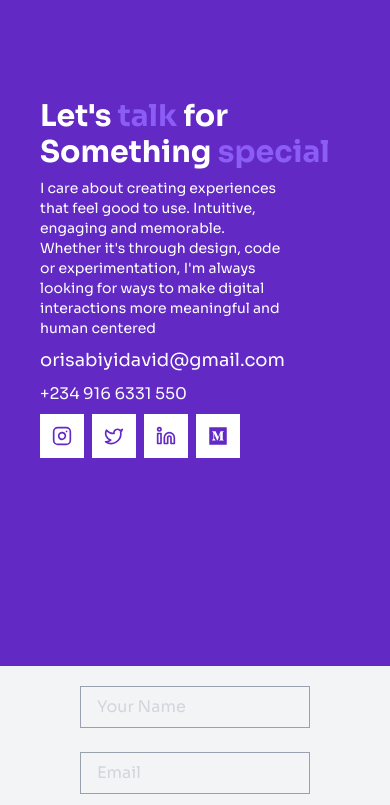
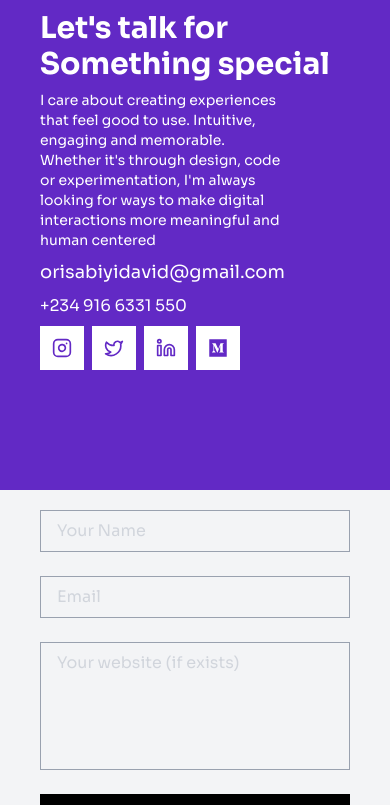
Before and after one commit to Orisabiyi/orisabiyi-lab, a Next.js app: page / in a window 390 px wide. Shown: the part 4640-5445 px from the top of the page. Built offline with nearby package versions, Linux system fonts and the light colour scheme.

Commit message:
feat: update layout and styling in ContactSection for improved visual consistency

```diff
--- a/components/contact-section.tsx
+++ b/components/contact-section.tsx
@@ -49,14 +49,14 @@ export default function ContactSection() {
     <section
       id="contact-me"
       className="font-sora bg-primary relative">
-      <div className="flex flex-col md:flex-row items-stretch gap-10 md:gap-20">
-        <div className="md:w-1/2 space-y-2 md:space-y-4 px-10 md:pl-20 text-white py-32">
+      <div className="flex flex-col md:flex-row items-stretch md:px-0 gap-10 md:gap-20">
+        <div className="md:w-1/2 space-y-2 md:space-y-4 px-10 md:pl-20 text-white py-10 md:py-32">
           <h2 className="flex flex-col text-3xl md:text-4xl font-bold">
             <span>
-              Let&apos;s <span className="text-primary-1">talk</span> for
+              Let&apos;s talk for
             </span>
             <span>
-              Something <span className="text-primary-1">special</span>
+              Something special
             </span>
           </h2>
           <p className="text-sm md:text-base w-4/5">
@@ -81,7 +81,7 @@ export default function ContactSection() {
 
         <form
           action={formAction}
-          className="md:w-1/2 h-full flex flex-col gap-6 order-1 bg-gray-100 px-20 py-5 md:py-32">
+          className="w-full md:w-1/2 h-full flex flex-col gap-6 order-1 bg-gray-100 px-10 md:px-20 py-5 md:py-32">
           <input
             type="text"
             name="clientName"
```
